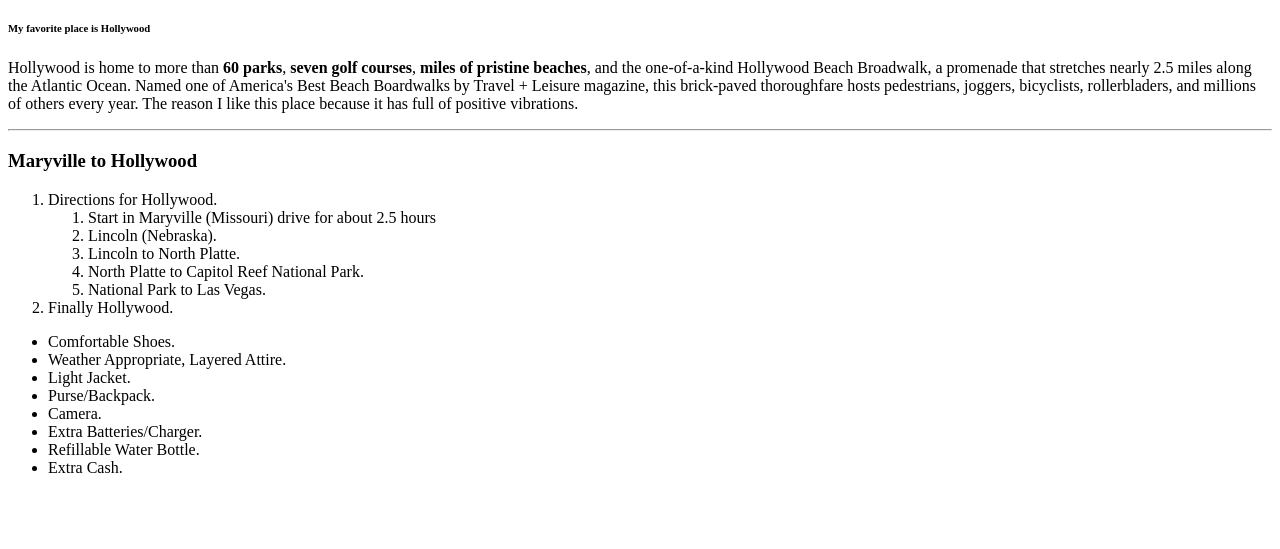
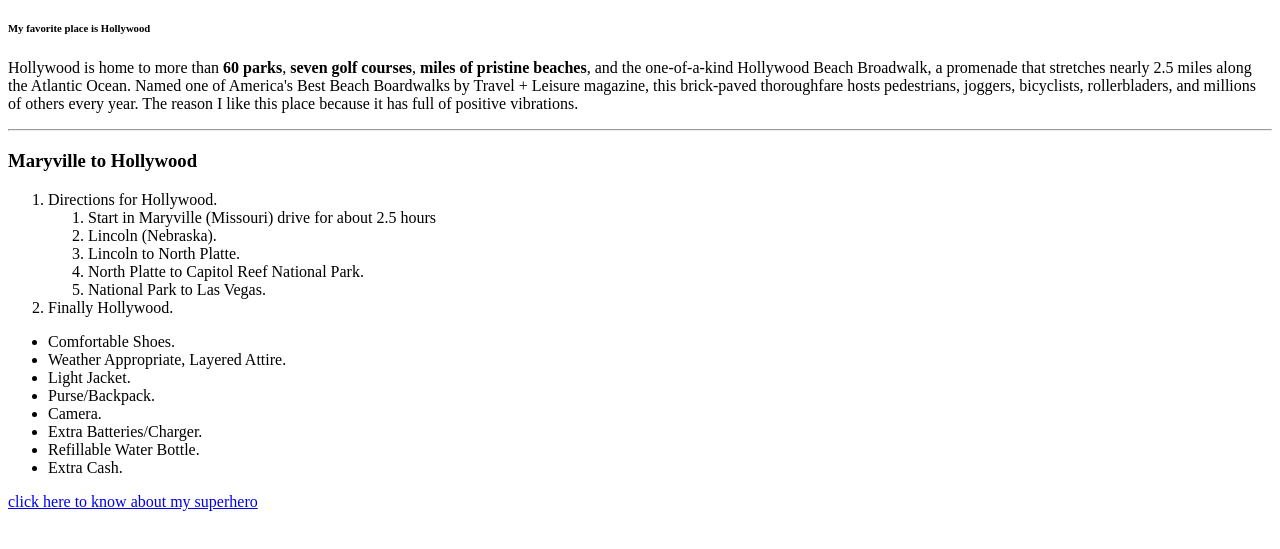
Before and after one commit to 44-563-WebApps-F21/webapps-f21-assignment-3-cheipuri, a plain HTML site: page index.html in a window 1280 px wide. Shown: the part 61-610 px from the top of the page. Drawn offline with Linux system fonts and the light colour scheme.

Commit message:
finalupdate

```diff
--- a/index.html
+++ b/index.html
@@ -40,7 +40,7 @@
 <li>Extra Batteries/Charger.</li>
 <li>Refillable Water Bottle.</li>
 <li>Extra Cash.</li>
-
 </ul>
+<a href="aboutme.html">click here to know about my superhero</a>
 </body>
 </html>
```
